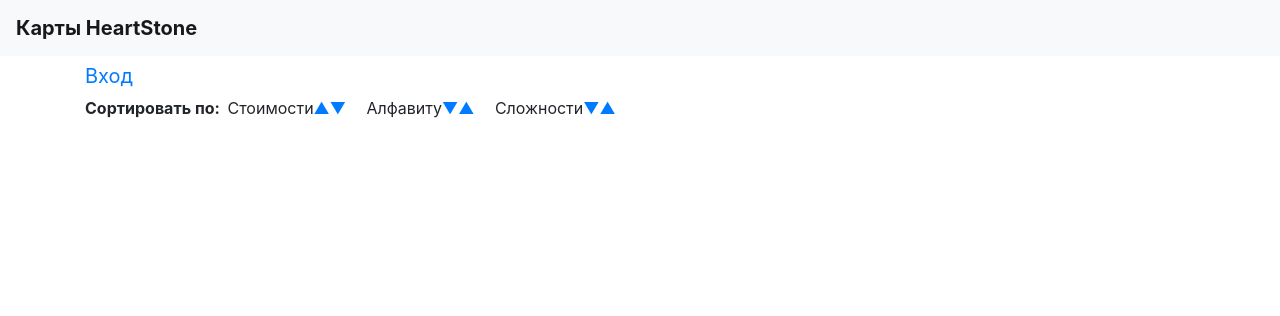
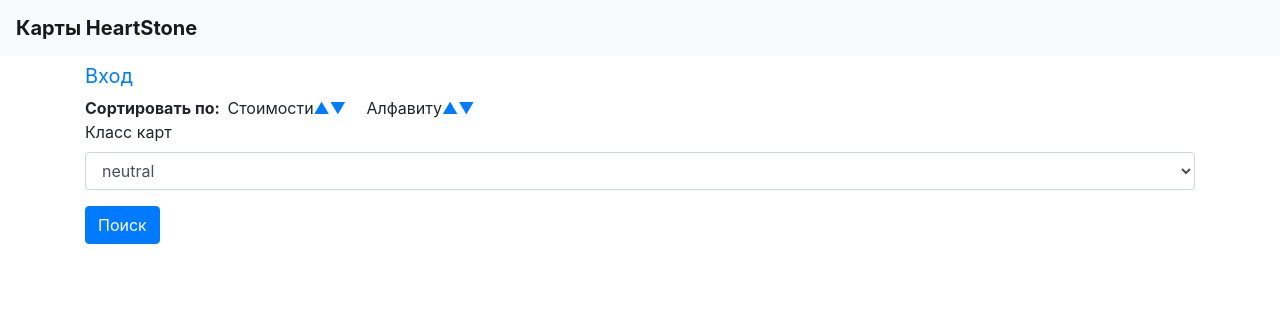
Before and after one commit to ProgrammerOtBoga/SummerProject, a Flask app: page / in a window 1280 px wide. Shown: the top 316 px of the page. Run offline with Flask 2, Linux system fonts and the light colour scheme; some libraries are stand-ins or nearby versions.

Commit message:
edit all

```diff
--- a/main.py
+++ b/main.py
@@ -69,7 +69,7 @@
     def __init__(self, connection):
         self.connection = connection
 
-    def init_table(self):
+    def init_table(self, clas='neutral'):
         cursor = self.connection.cursor()
         cursor.execute('''CREATE TABLE IF NOT EXISTS news
                             (id INTEGER PRIMARY KEY AUTOINCREMENT,
@@ -82,7 +82,7 @@
                              )''')
 
         # Ищем город Якутск, ответ просим выдать в формате json.
-        geocoder_request = "https://us.api.blizzard.com/hearthstone/cards?locale=ru_RU&class=warrior&collectible=1&pageSize=500&access_token=USbWNxZHXsE2yMMmu87igbrU61StUZuPfU"
+        geocoder_request = "https://us.api.blizzard.com/hearthstone/cards?locale=ru_RU&class=" + clas + "&collectible=1&pageSize=500&access_token=USbWNxZHXsE2yMMmu87igbrU61StUZuPfU"
         # Выполняем запрос.
         response = requests.get(geocoder_request)
         json_response = response.json()
@@ -145,6 +145,7 @@
 db = DB()
 news = NewsModel(db.get_connection())
 news.init_table()
+
 user_model = UsersModel(db.get_connection())
 user_model.init_table()
 
@@ -158,14 +159,19 @@
 
 
 @app.route('/')
-@app.route('/index')
+@app.route('/index', methods=['POST', 'GET'])
 def index():
-    news = NewsModel(db.get_connection()).get_all()
-    admin = 'fatahoff.georgy@yandex.ru'
-    if len(news) != 0:
-        news = sorted(news, key=lambda tup: int(tup[2]))
-    return render_template('index.html',
-                           news=news, admin=admin)
+    if request.method == 'GET':
+        news = NewsModel(db.get_connection()).get_all()
+        admin = 'fatahoff.georgy@yandex.ru'
+        if len(news) != 0:
+            news = sorted(news, key=lambda tup: int(tup[2]))
+        return render_template('index.html', news=news, admin=admin)
+    elif request.method == 'POST':
+        print(1)
+        news = NewsModel(db.get_connection())
+        news.init_table(request.form['about'])
+        return redirect('/index_false')
 
 
 @app.route('/index_false')
@@ -193,24 +199,6 @@
     news = NewsModel(db.get_connection()).get_all()
     if len(news) != 0:
         news = sorted(news, key=lambda tup: tup[1], reverse=False)
-    return render_template('index.html', news=news, admin=admin)
-
-
-@app.route('/index_hard_true')
-def index_hard_true():
-    admin = 'fatahoff.georgy@yandex.ru'
-    news = NewsModel(db.get_connection()).get_all()
-    if len(news) != 0:
-        news = sorted(news, key=lambda tup: tup[5], reverse=True)
-    return render_template('index.html', news=news, admin=admin)
-
-
-@app.route('/index_hard_false')
-def index_hard_false():
-    admin = 'fatahoff.georgy@yandex.ru'
-    news = NewsModel(db.get_connection()).get_all()
-    if len(news) != 0:
-        news = sorted(news, key=lambda tup: tup[5], reverse=False)
     return render_template('index.html', news=news, admin=admin)
 
 
--- a/templates/base.html
+++ b/templates/base.html
@@ -8,7 +8,7 @@
           href="https://maxcdn.bootstrapcdn.com/bootstrap/4.0.0/css/bootstrap.min.css"
           integrity="sha384-Gn5384xqQ1aoWXA+058RXPxPg6fy4IWvTNh0E263XmFcJlSAwiGgFAW/dAiS6JXm"
           crossorigin="anonymous">
-    <title>Сайт рецептов</title>
+    <title>Карты HeartStone</title>
 </head>
   <body>
     <header>
--- a/templates/index.html
+++ b/templates/index.html
@@ -13,13 +13,29 @@
     <li><a href="/index_false">&#9660;</a></li>
     &#8195;
     Алфавиту
+    <li><a href="/index_name_false">&#9650;</a></li>
     <li><a href="/index_name_true">&#9660;</a></li>
-    <li><a href="/index_name_false">&#9650;</a></li>
-    &#8195;
-    Сложности
-    <li><a href="/index_hard_false">&#9660;</a></li>
-    <li><a href="/index_hard_true">&#9650;</a></li>
 </ul>
+
+<div class="form-group">
+    <label for="classSelect">Класс карт</label>
+    <select class="form-control" id="classSelect" name="class">
+        <option>neutral</option>
+        <option>druid</option>
+        <option>hunter</option>
+        <option>mage</option>
+        <option>paladin</option>
+        <option>priest</option>
+        <option>rogue</option>
+        <option>shaman</option>
+        <option>warlock</option>
+        <option>warrior</option>
+    </select>
+</div>
+
+<button type="submit" class="btn btn-primary">Поиск</button>
+
+
 <div class="row">
     <br><br><br>
 </div>
```
